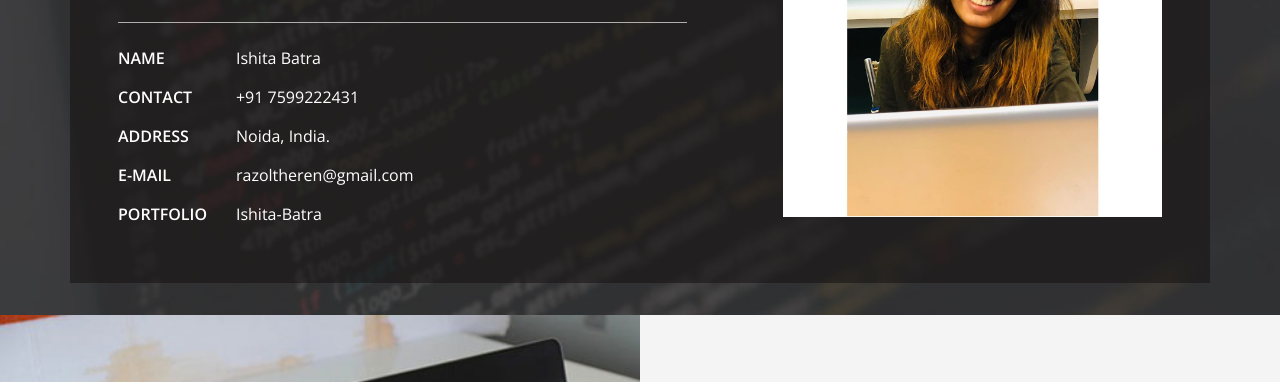
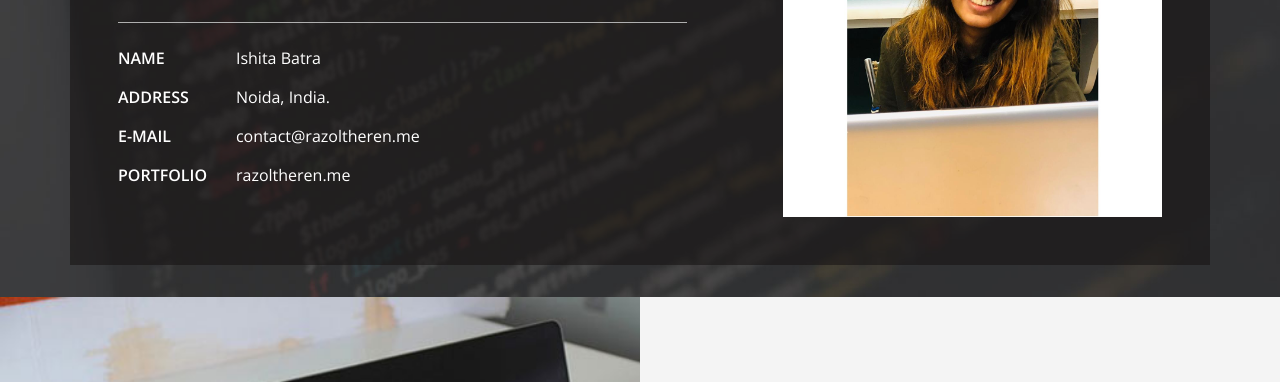
Before and after one commit to razoltheren/ishita, a plain HTML site: page index.html in a window 1280 px wide. Shown: the part 366-748 px from the top of the page. Drawn offline with nearby package versions, Linux system fonts and the light colour scheme; files whose address does not match are found by name.

Commit message:
Minor Changes

```diff
--- a/index.html
+++ b/index.html
@@ -102,7 +102,7 @@ Smartphone Compatible web template" />
                   </a>
                 </li>
                 <li>
-                  <a href="https://www.linkedin.com/in/ishita-batra-0809" rel="noopener" title='LinkedIn' target="_blank">
+                  <a href="https://www.linkedin.com/in/razoltheren" rel="noopener" title='LinkedIn' target="_blank">
                     <svg version="1.1" width="1792" height="1792" viewBox="0 0 1792 1792" xmlns="http://www.w3.org/2000/svg">
                       <path d="M477 625v991h-330v-991h330zm21-306q1 73-50.5 122t-135.5 49h-2q-82 0-132-49t-50-122q0-74 51.5-122.5t134.5-48.5 133 48.5 51 122.5zm1166 729v568h-329v-530q0-105-40.5-164.5t-126.5-59.5q-63 0-105.5 34.5t-63.5 85.5q-11 30-11 81v553h-329q2-399 2-647t-1-296l-1-48h329v144h-2q20-32 41-56t56.5-52 87-43.5 114.5-15.5q171 0 275 113.5t104 332.5z"></path>
                     </svg>
@@ -133,12 +133,7 @@ Smartphone Compatible web template" />
                 </ul>
               </li>
 
-              <li>
-                <ul class="address-text">
-                  <li><b>CONTACT </b></li>
-                  <li>+91 7599222431</li>
-                </ul>
-              </li>
+
               <li>
                 <ul class="address-text">
                   <li><b>ADDRESS </b></li>
@@ -148,13 +143,13 @@ Smartphone Compatible web template" />
               <li>
                 <ul class="address-text">
                   <li><b>E-MAIL </b></li>
-                  <li><a href="mailto:razoltheren@gmail.com"> razoltheren@gmail.com</a></li>
+                  <li><a href="mailto:razoltheren@gmail.com">contact@razoltheren.me</a></li>
                 </ul>
               </li>
               <li>
                 <ul class="address-text">
                   <li><b>PORTFOLIO </b></li>
-                  <li><a href="https://github.com/portfolio">Ishita-Batra</a></li>
+                  <li><a href="razoltheren.me">razoltheren.me</a></li>
                 </ul>
               </li>
 
@@ -690,16 +685,16 @@ Smartphone Compatible web template" />
               <span class="glyphicon glyphicon-envelope" aria-hidden="true"></span>
               <h4>Contact By Email</h4>
               <ul>
-                <li>Primary: <a href="mailto:razoltheren@gmail.com">razoltheren@gmail.com</a></li>
+                <li>Primary: <a href="mailto:razoltheren@gmail.com">contact@razoltheren.me</a></li>
                 <li>
-                  Secondary</Secondary>: <a href="mailto:batraishita0809@gmail.com">batraishita0809@gmail.com</a></li>
+                  Secondary</Secondary>: <a href="mailto:batraishita0809@gmail.com">razoltheren@gmail.com</a></li>
               </ul>
             </div>
           </div>
           <div class="contact-grid1-left">
             <div class="contact-grid1-left1">
-              <span class="glyphicon glyphicon-earphone" aria-hidden="true"></span>
-              <h4><a href="https://linkedin.com/in/ishita-batra-0809"> Connect with me on LinkedIn</a></h4>
+
+              <h4><a href="https://linkedin.com/in/razoltheren"> Connect with me on LinkedIn</a></h4>
 			  <h4><a href="https://github.com/razoltheren"> Follow me on GitHub</a></h4>
 
             </div>
@@ -736,7 +731,7 @@ Smartphone Compatible web template" />
                   </a>
                 </li>
                 <li>
-                  <a href="https://www.linkedin.com/in/ishita-batra-0809" rel="noopener" title='LinkedIn' target="_blank">
+                  <a href="https://www.linkedin.com/in/razoltheren" rel="noopener" title='LinkedIn' target="_blank">
                     <svg version="1.1" width="1792" height="1792" viewBox="0 0 1792 1792" xmlns="http://www.w3.org/2000/svg">
                       <path d="M477 625v991h-330v-991h330zm21-306q1 73-50.5 122t-135.5 49h-2q-82 0-132-49t-50-122q0-74 51.5-122.5t134.5-48.5 133 48.5 51 122.5zm1166 729v568h-329v-530q0-105-40.5-164.5t-126.5-59.5q-63 0-105.5 34.5t-63.5 85.5q-11 30-11 81v553h-329q2-399 2-647t-1-296l-1-48h329v144h-2q20-32 41-56t56.5-52 87-43.5 114.5-15.5q171 0 275 113.5t104 332.5z"></path>
                     </svg>
```
Also changed, not shown: 2 other files.
